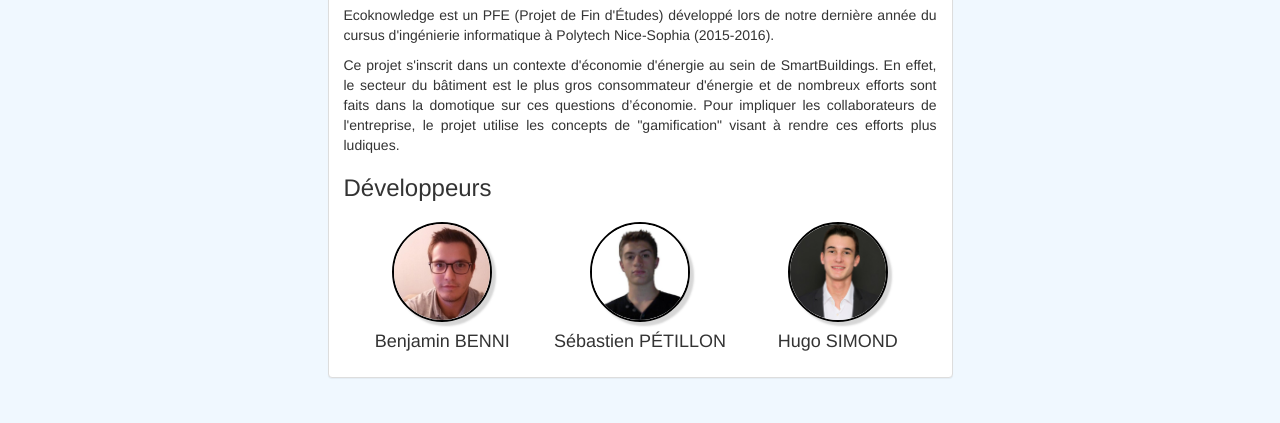
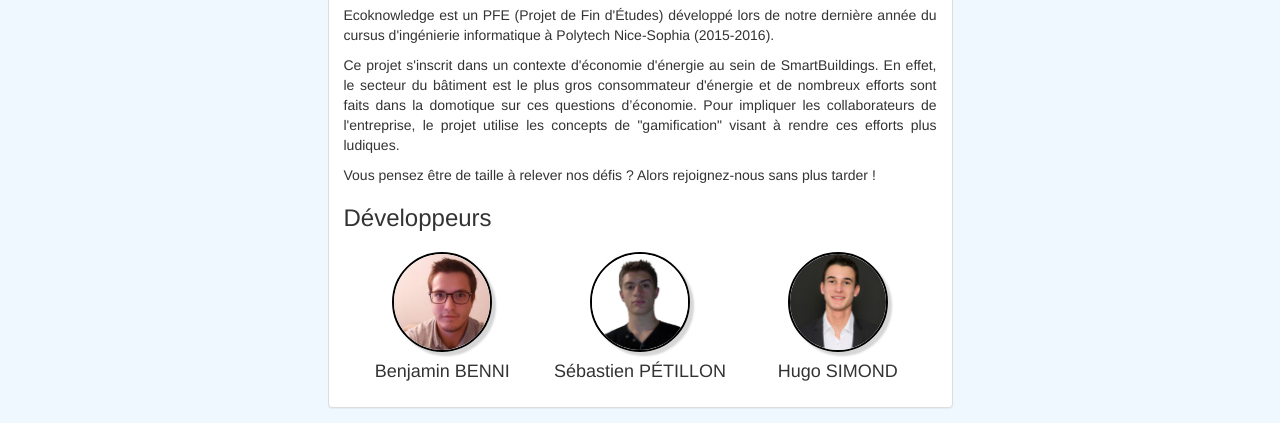
Before and after one commit to FailleurFox/Ecoknowledge-client, a website: page app/index.html in a window 1280 px wide. Shown: the part 472-895 px from the top of the page. Before the commit the page ends 865 px from the top, so only its background shows below. Drawn offline with nearby package versions, Linux system fonts and the light colour scheme; some packages are replaced by stand-ins of ours; files that its build step writes are made by us from their sources; a script that the page names is missing.

Commit message:
El commit que no serve a granda cosa !

```diff
--- a/app/src/app.mdl.js
+++ b/app/src/app.mdl.js
@@ -26,13 +26,13 @@ var ecoknowledgeApp = angular.module('ecoknowledgeApp', [
                 templateUrl: 'src/components/home/home.view.html'
             }).
             when('/challenges', {
-                templateUrl: 'src/components/challenges/challenges.view.html',
+                templateUrl: 'src/components/challenges/challenges.view.html'
             }).
             when('/users', {
-                templateUrl: 'src/components/users/users.view.html',
+                templateUrl: 'src/components/users/users.view.html'
             }).
             when('/profile/:profileId', {
-                templateUrl: 'src/components/profile/profile.view.html',
+                templateUrl: 'src/components/profile/profile.view.html'
             }).
             otherwise({
                 redirectTo: '/home'
--- a/app/src/components/home/home.view.html
+++ b/app/src/components/home/home.view.html
@@ -35,6 +35,9 @@
                 efforts plus ludiques.
             </p>
 
+            <p>Vous pensez être de taille à relever nos défis ? Alors rejoignez-nous sans plus tarder !
+            </p>
+
             <h3 style="margin-bottom: 20px">Développeurs</h3>
 
             <!-- developers div -->
--- a/app/src/components/navbar/navbar.ctrl.js
+++ b/app/src/components/navbar/navbar.ctrl.js
@@ -16,7 +16,7 @@ navbarMdl.controller('navbarCtrl', function ($scope, $uibModal, AuthenticationSe
         });
     };
 
-    // "Se d�connecter"
+    // "Se déconnecter"
     $scope.onDisconnectionClick = function(){
         AuthenticationService.disconnect();
     };
```
